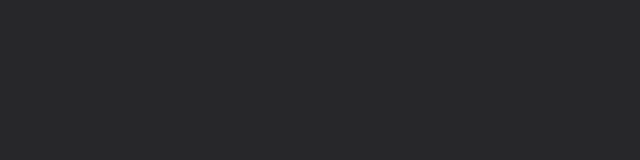
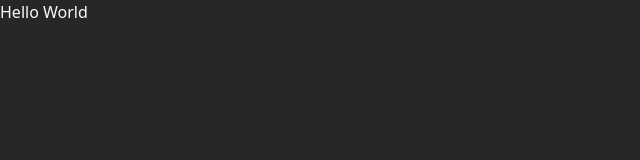
Before and after one commit to vagnermaltauro/clone-spotify-with-tailwind, a Next.js app: page / in a window 1280 px wide. Shown: the top 160 px of the page, without its empty margins (0-640 px from the left). Built offline with nearby package versions, Linux system fonts and the light colour scheme.

Commit message:
style(layout.tsx): add text color to body to improve readability feat(page.tsx): change test message to "Hello World" to improve clarity

```diff
--- a/src/app/layout.tsx
+++ b/src/app/layout.tsx
@@ -12,7 +12,7 @@ export default function RootLayout({
 }) {
   return (
     <html lang="en">
-      <body className="bg-zinc-800"></body>
+      <body className="bg-zinc-800 text-zinc-50">{children}</body>
     </html>
   )
 }
--- a/src/app/page.tsx
+++ b/src/app/page.tsx
@@ -1,6 +1,6 @@
 
 export default function Home() {
   return (
-    <div>test</div>
+    <div>Hello World</div>
   )
 }
```
